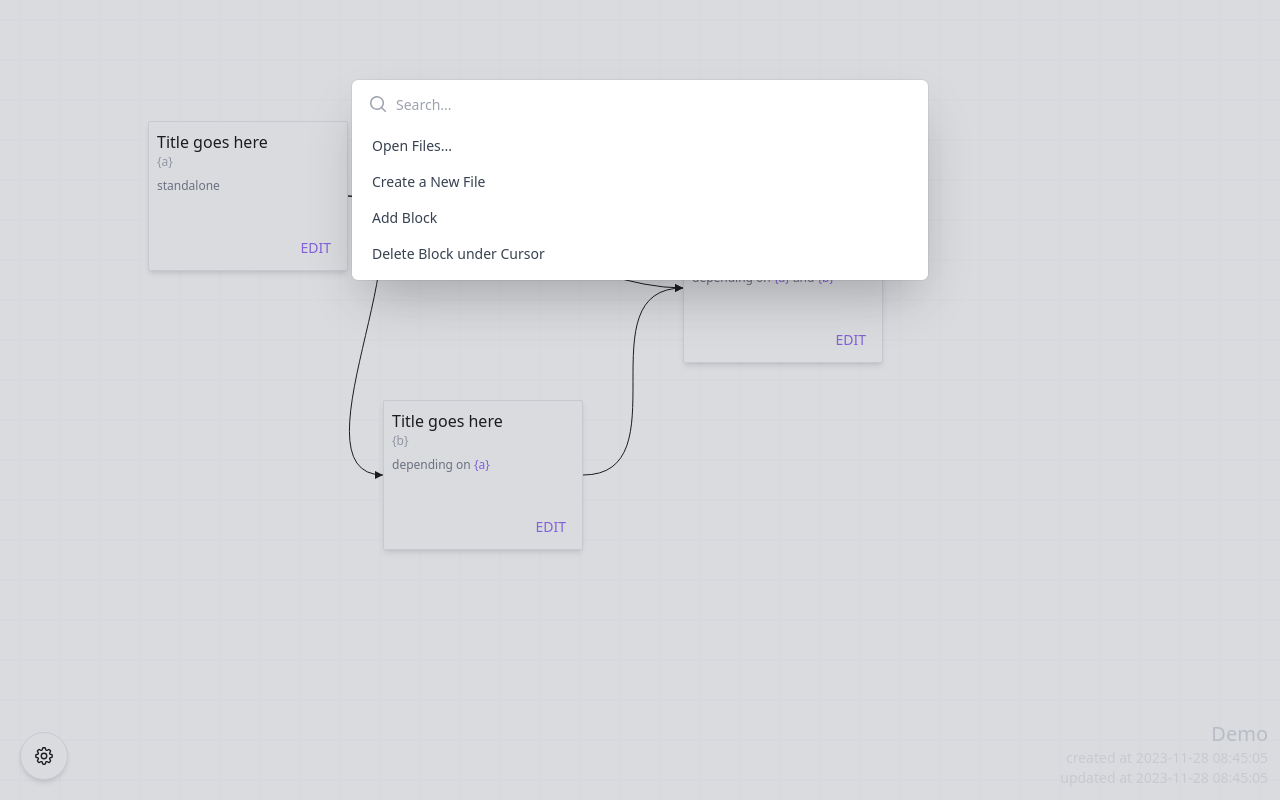
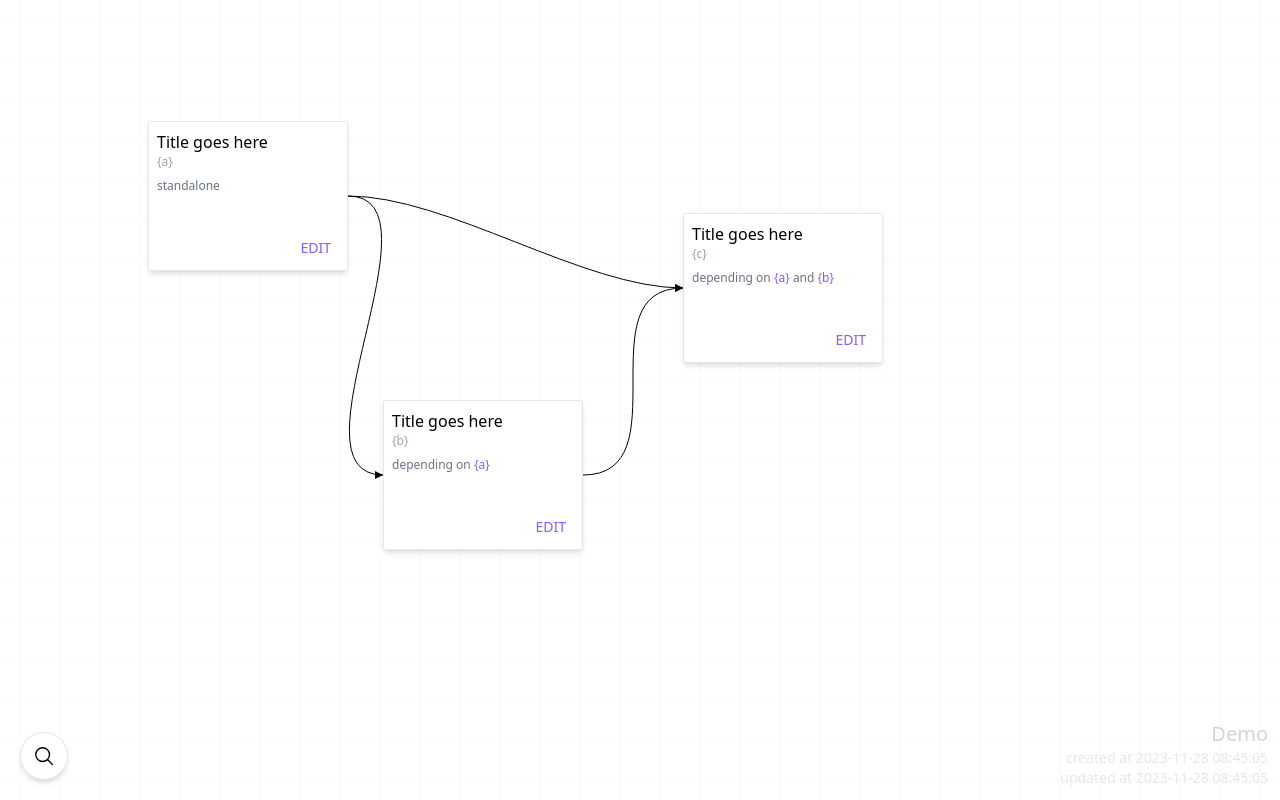
Before and after one commit to xloc/prompt-graph, a Vue app: page / in a window 1280 px wide. Built offline with nearby package versions, Linux system fonts and the light colour scheme.

Commit message:
add delete block/show file page via search

```diff
--- a/src/App.vue
+++ b/src/App.vue
@@ -3,19 +3,24 @@ import ConnectionCanvas from './components/ConnectionCanvas.vue';
 import BlockEdit from './components/BlockEditPage.vue';
 import Block from "./components/Block.vue";
 import { BlockModel, dump, load } from './models/model';
-import { onMounted, ref, watch, watchEffect } from 'vue';
+import { onMounted, onUnmounted, ref, watch, watchEffect } from 'vue';
 import SettingsPage from './components/SettingsPage.vue';
 import SearchPage from './components/SearchPage/SearchPage.vue';
 import FilePage from './components/FilePage/FilePage.vue';
 import { EDITING_FILE_PRIMARY_KEY, GraphFile, db, getEditingFile } from './models/file-db';
 import _, { debounce } from 'lodash';
 import { readableTime } from './formatter/time';
+import { Action } from './models/action';
+import { MagnifyingGlassIcon } from '@heroicons/vue/24/outline';
+
 
 
 const editingFile = ref<GraphFile>();
 onMounted(async () => {
   editingFile.value = await getEditingFile();
 });
+
+const selectedBlockIndex = ref<number | null>(null);
 
 const blocks = ref<BlockModel[]>([]);
 watchEffect(() => {
@@ -52,19 +57,64 @@ watchEffect(async () => {
   }
 });
 
+
+const commandKeyPressed = (event: KeyboardEvent) => {
+  if ((event.metaKey || event.ctrlKey) && event.shiftKey && event.key === "p") {
+    event.preventDefault();
+    event.stopPropagation();
+    showSearch.value = true;
+  }
+}
+onMounted(() => {
+  window.addEventListener('keydown', commandKeyPressed);
+});
+onUnmounted(() => {
+  window.removeEventListener('keydown', commandKeyPressed);
+});
+
+const mousePosition = ref<{ x: number, y: number }>({ x: 0, y: 0 });
+const updateMousePosition = (event: MouseEvent) => {
+  mousePosition.value = { x: event.clientX, y: event.clientY };
+}
+
 // modal and its controls
-const selection = ref<BlockModel | null>(null);
+const editingBlock = ref<BlockModel | null>(null);
 const showSettings = ref(false);
 const showFiles = ref(localStorage.getItem("showFiles") === "true");
-const showSearch = ref(true);
+const showSearch = ref(false);
 watchEffect(() => {
   localStorage.setItem("showFiles", showFiles.value.toString());
 });
+
+
+const actions: Action[] = [
+  { id: 'files', name: 'Open Files...', action: () => showFiles.value = true },
+  { id: 'new_file', name: 'Create a New File' },
+  {
+    id: 'add_block', name: 'Add Block', action: () => {
+      blocks.value.push({
+        id: Math.random().toString(36).substr(2, 9),
+        title: 'New Block',
+        prompt: 'New Prompt',
+        xyhw: { x: mousePosition.value.x, y: mousePosition.value.y, width: 200, height: 150 }
+      });
+    }
+  },
+  {
+    id: 'delete_block', name: 'Delete Block under Cursor', action: () => {
+      if (selectedBlockIndex.value === null) return;
+      blocks.value.splice(selectedBlockIndex.value, 1);
+    }
+  },
+]
 
 </script>
 
 <template>
   <div class="relative w-screen h-screen overflow-hidden bg-[url('/src/assets/grid.svg')]">
+    <div @mousemove="updateMousePosition" class="absolute inset-0">
+
+    </div>
     <div class="bg-zinc-200"></div>
     <div class="absolute bottom-3 right-3" v-if="editingFile">
       <h1 class="text-xl text-gray-300 text-right">
@@ -74,21 +124,23 @@ watchEffect(() => {
       <p class="text-sm font-light text-gray-200 text-right">
         {{ readableTime(editingFile.updateAt, 'updated') }}</p>
     </div>
-    <Block v-for="(_, i) in blocks"
-      v-model="blocks[i]" @edit="selection = blocks[i]" @click.meta="selection = blocks[i]"
-      class="z-0" />
+    <Block v-for="(_, i) in blocks" v-model="blocks[i]" :key="i" class="z-0"
+      :class="{ 'ring-1 ring-violet-500': selectedBlockIndex === i }"
+      @edit="editingBlock = blocks[i]" @click.meta="editingBlock = blocks[i]"
+      @click="selectedBlockIndex = selectedBlockIndex !== i ? i : null" />
     <ConnectionCanvas :blocks="blocks" class="absolute pointer-events-none" />
 
-    <button @click="showFiles = true"
+    <button @click="showSearch = true"
       class="absolute bottom-5 left-5 p-3 rounded-full border shadow-md w-12 h-12 overflow-hidden |
       bg-white hover:bg-gray-50">
-      <img src="./assets/cog-8-tooth.svg" class="w-full h-full" />
+      <MagnifyingGlassIcon class="w-full h-full" />
     </button>
 
 
-    <BlockEdit v-if="selection" v-model="selection" @close="selection = null"></BlockEdit>
+    <BlockEdit v-if="editingBlock" v-model="editingBlock" @close="editingBlock = null"></BlockEdit>
     <SettingsPage v-if="showSettings" @close="showSettings = false" />
     <FilePage v-if="showFiles && editingFile" @close="showFiles = false" v-model="editingFile" />
-    <SearchPage :open="showSearch" @close="showSearch = false" />
+    <SearchPage :actions="actions" :open="showSearch" @close="showSearch = false"
+      @select="a => (actions.find(i => i.id === a.id)?.action ?? _.noop)()" />
   </div>
 </template>
--- a/src/components/SearchPage/SearchPage.vue
+++ b/src/components/SearchPage/SearchPage.vue
@@ -1,6 +1,6 @@
 <template>
   <TransitionRoot :show="open" as="template" @after-leave="query = ''" appear>
-    <Dialog as="div" class="relative z-20">
+    <Dialog as="div" class="relative z-20" @close="$emit('close')">
       <!-- backdrop -->
       <TransitionChild as="template" enter="ease-out duration-300" enter-from="opacity-0" enter-to="opacity-100"
         leave="ease-in duration-200" leave-from="opacity-100" leave-to="opacity-0">
@@ -37,28 +37,19 @@
 import { Combobox, ComboboxInput, ComboboxOptions, ComboboxOption, Dialog, DialogPanel, TransitionChild, TransitionRoot } from '@headlessui/vue'
 import { MagnifyingGlassIcon } from '@heroicons/vue/20/solid'
 import { computed, ref } from 'vue';
+import { Action } from '../../models/action';
 
-defineProps<{ open: boolean }>()
-
-interface Action {
-  id: string;
-  name: string;
-}
-
-const onSelect = (action: Action) => {
-  console.log(action);
-}
+const props = defineProps<{ open: boolean, actions: Action[] }>();
+const emit = defineEmits<{ close: [], select: [Action] }>();
 
 const query = ref('');
 
-const actions = [
-  { id: 'files', name: 'Open Files...' },
-  { id: 'new_file', name: 'Create a New File' },
-  { id: 'add_block', name: 'Add Block' },
-  { id: 'delete_block', name: 'Delete Block under Cursor' },
-]
+const filteredActions = computed(() => {
+  return props.actions.filter(a => a.name.toLowerCase().includes(query.value.toLowerCase()));
+})
 
-const filteredActions = computed(() => {
-  return actions.filter(a => a.name.toLowerCase().includes(query.value.toLowerCase()));
-})
+const onSelect = (action: Action) => {
+  emit('close');
+  emit('select', action);
+}
 </script>
--- /dev/null
+++ b/src/models/action.ts
@@ -0,0 +1,5 @@
+export interface Action {
+  id: string;
+  name: string;
+  action?: () => void;
+}
```
